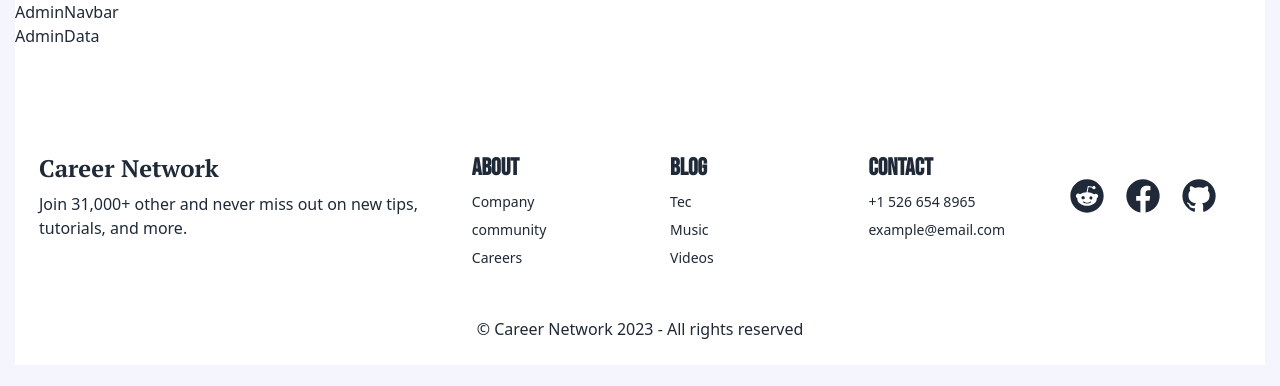
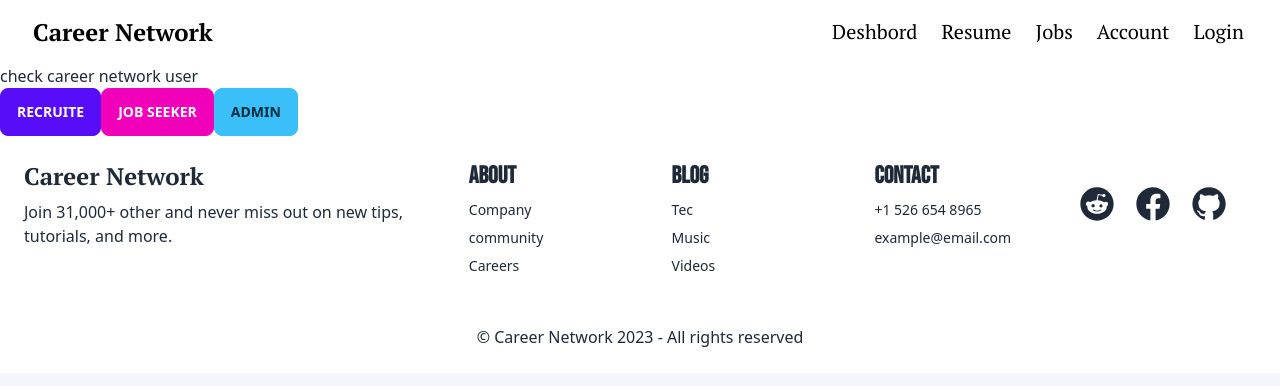
Before and after one commit to fahim-abser/Career-Network-client, a React (Create React App) app in the folder client/career-network/: page /admin in a window 1280 px wide. Shown: the top 386 px of the page. Built offline with nearby package versions, Linux system fonts and the light colour scheme; no server answers; a web font is replaced by a local one.

Commit message:
added castomize

```diff
--- a/client/career-network/src/Pages/Admin/AdminData/AdminData.js
+++ b/client/career-network/src/Pages/Admin/AdminData/AdminData.js
@@ -1,8 +1,18 @@
 import React from 'react'
+import { Link } from 'react-router-dom'
 
 function AdminData() {
   return (
-    <div>AdminData</div>
+    <div className="">
+      <div>
+        <h2>check career network user</h2>
+      </div>
+      <div>
+        <Link to={'/admin/recruiter'}><button className='btn btn-primary'>recruite</button></Link>
+        <Link to={"/admin/jobseerker"}><button className='btn btn-secondary'>job seeker</button></Link>
+        <Link to={"/admin/admintable"}><button className='btn-info btn'>admin</button></Link>
+      </div>
+    </div>
   )
 }
 
--- a/client/career-network/src/Pages/Admin/AdminNavbar.js
+++ b/client/career-network/src/Pages/Admin/AdminNavbar.js
@@ -1,9 +1,59 @@
-import React from 'react'
+import React, { useContext, useState } from 'react'
+import { FiMenu } from 'react-icons/fi';
+import { RxCross1 } from 'react-icons/rx';
+import { Link } from 'react-router-dom';
+import { AuthContext } from '../../Context/AuthProvider';
 
 function AdminNavbar() {
-  return (
-    <div>AdminNavbar</div>
-  )
-}
+  const [menu, setMenu] = useState(true)
+    const {user, logOut} = useContext(AuthContext)
+    const handleLogOut = () => {
+        logOut()
+            .then(() => { })
+            .catch(err => console.log(err));
+    }
+
+    // navbar list item
+    const navItems =<>
+        <li className={`listItem ${menu ? 'text-black' : "text-white"}`}><Link to="/employedeshbord" className=''>deshbord</Link></li>
+        <li className={`listItem ${menu ? "text-black" : "text-white"}`}><Link to={"/employedeshbord/resumemanager"}>Resume</Link></li>
+        <li className={`listItem ${menu ? "text-black" : "text-white"}`}><Link to={'/employedeshbord/employejobs'}>jobs</Link></li>
+        <li className={`listItem ${menu? "text-black": "text-white"}`}><Link to={"/employedeshbord/myaccount"}>account</Link></li>
+        {user?.uid ? <>
+            <li className={`listItem ${menu ? "text-black" : "text-white"}`}><Link onClick={handleLogOut}>Logout</Link></li>
+        </> : <>
+                <li className={`listItem ${menu ? "text-black" : "text-white"}`}><Link to='/login'>Login</Link></li>
+            </>
+        }
+    </>
+    // navbar start hare
+    return (
+      <div className='relative h-16'>
+          <div className={`navbar max-w-[1440px] mx-auto backdrop-blur-3xl z-20 fixed top-0 lg:bg-transparent lg:text-black ${menu?'bg-transparent text-black duration-200 ease-in':'bg-sky-800 text-slate-200 duration-200 ease-out'}  px-4`}>
+              <div className="navbar-start">
+                  <Link to={'/'} className="btn btn-ghost normal-case font-bold text-2xl font-besicFont ">Career Network</Link>
+              </div>
+              <div className='navbar-end'>
+                  <div className="">
+                      <label onClick={()=>setMenu(!menu)} className="btn btn-ghost lg:hidden">
+                          <i className=''>{menu ? <FiMenu className='text-3xl'></FiMenu> : <RxCross1 className='text-3xl '></RxCross1>}</i>
+                      </label>
+                  </div>
+                  <div className="hidden lg:flex">
+                      <ul className="text-xl font-medium flex capitalize">
+                          {navItems}
+                      </ul>
+                  </div>
+              </div>
+          </div>
+          <div className=''>
+              <div className={`w-full lg:hidden z-20 top-16 fixed bg-sky-700 backdrop-blur-3xl duration-1000 ${menu?'h-0 duration-1000 hidden':" pb-10 duration-1000 block bg-sky-700" }`}>
+                  <ul className='text-lg capitalize'>
+                      {navItems}
+                  </ul>
+              </div>
+          </div>
+      </div>
+)}
 
 export default AdminNavbar
--- /dev/null
+++ b/client/career-network/src/Pages/Admin/UserTabel/AdminTable.js
@@ -0,0 +1,9 @@
+import React from 'react'
+
+function AdminTable() {
+  return (
+    <div>AdminTable</div>
+  )
+}
+
+export default AdminTable
--- /dev/null
+++ b/client/career-network/src/Pages/Admin/UserTabel/JobSeekerTabel.js
@@ -0,0 +1,9 @@
+import React from 'react'
+
+function JobSeekerTabel() {
+  return (
+    <div>JobSeekerTabel</div>
+  )
+}
+
+export default JobSeekerTabel
--- a/client/career-network/src/Pages/Deshbord/Deshbord.js
+++ b/client/career-network/src/Pages/Deshbord/Deshbord.js
@@ -1,4 +1,4 @@
-import React from 'react'
+import React, { useContext } from 'react'
 import Deshbordnavbar from './Deshbordnavbar'
 import { Outlet } from 'react-router-dom'
 import Footer from '../Shared/Footer/Footer'
--- a/client/career-network/src/Pages/Deshbord/Deshbordnavbar.js
+++ b/client/career-network/src/Pages/Deshbord/Deshbordnavbar.js
@@ -56,7 +56,7 @@ function Deshbordnavbar() {
     return (
 
       <div className='relative h-16 '>
-            <div className={`navbar max-w-[1250px] mx-auto backdrop-blur-3xl z-10 fixed top-0 lg:bg-transparent lg:text-black ${menu?'bg-transparent text-black duration-200 ease-in':'bg-sky-800 text-slate-200 duration-200 ease-out'}  px-4 dark:text-white `}>
+            <div className={`navbar max-w-[1440px] mx-auto backdrop-blur-3xl z-10 fixed top-0 lg:bg-transparent lg:text-black ${menu?'bg-transparent text-black duration-200 ease-in':'bg-sky-800 text-slate-200 duration-200 ease-out'}  px-4 dark:text-white `}>
 
                 <div className="navbar-start">
                     <Link to={'/'} className="btn btn-ghost normal-case font-bold text-2xl font-besicFont ">Career Network</Link>
--- a/client/career-network/src/Pages/EmployeeDeshbord/EmployeeDeshbordNavbar.js
+++ b/client/career-network/src/Pages/EmployeeDeshbord/EmployeeDeshbordNavbar.js
@@ -30,7 +30,7 @@ function EmployeeDeshbordNavbar() {
     // navbar start hare
     return (
       <div className='relative h-16'>
-            <div className={`navbar max-w-[1250px] mx-auto backdrop-blur-3xl z-20 fixed top-0 lg:bg-transparent lg:text-black ${menu?'bg-transparent text-black duration-200 ease-in':'bg-sky-800 text-slate-200 duration-200 ease-out'}  px-4`}>
+            <div className={`navbar max-w-[1440px] mx-auto backdrop-blur-3xl z-20 fixed top-0 lg:bg-transparent lg:text-black ${menu?'bg-transparent text-black duration-200 ease-in':'bg-sky-800 text-slate-200 duration-200 ease-out'}  px-4`}>
                 <div className="navbar-start">
                     <Link to={'/'} className="btn btn-ghost normal-case font-bold text-2xl font-besicFont ">Career Network</Link>
                 </div>
--- a/client/career-network/src/Pages/Shared/Footer/Footer.jsx
+++ b/client/career-network/src/Pages/Shared/Footer/Footer.jsx
@@ -2,7 +2,7 @@ import React from 'react';
 
 const Footer = () => {
     return (
-        <div className='mt-20'>
+        <div className=''>
             <footer className="">
                 <div className="container p-6 mx-auto">
                     <div className="lg:flex">
--- a/client/career-network/src/Pages/Shared/Navbar/Navbar.jsx
+++ b/client/career-network/src/Pages/Shared/Navbar/Navbar.jsx
@@ -37,7 +37,6 @@ const Navbar = () => {
             return data
         })
     })
-    console.log(condition)
     const navItems = <>
         <li className={`px-4 dark:text-white lg:pl-0 pl-10 mx-1 lg:py-1 py-2 font-besicFont lg:text-black ${menu ? 'text-black' : "text-white"} hover:bg-sky-900 lg:hover:bg-transparent`}><Link to="/alljobs" className=''>Jobs</Link></li>
         <li className={`px-4 dark:text-white lg:pl-0 pl-10 mx-1 lg:py-1 py-2 font-besicFont lg:text-black ${menu ? 'text-black' : "text-white"} hover:bg-sky-900 lg:hover:bg-transparent`}><button onClick={handleTheme} className=''>Theme</button></li>
@@ -46,7 +45,7 @@ const Navbar = () => {
         {user?.uid ? <>
             {condition?.role ==="recruiter" && <li className={`listItem ${menu? "text-black": "text-white"} `}><Link to={"/deshbord"}>Deshbord</Link></li>}
             {condition?.role === "seeker" && <li className={`listItem ${menu ? "text-black" : "text-white"} `}><Link to={"/employedeshbord"}>employeDeshbord</Link></li>}
-            {condition?.role === "admin" && <li className={`listItem ${menu ? "text-black" : "text-white"} `}><Link onClick={handleLogOut}>Logout</Link></li>}
+            {condition?.role === "admin" && <li className={`listItem ${menu ? "text-black" : "text-white"} `}><Link to={"/admin"}>admin deshbord</Link></li>}
             <li className={`listItem ${menu ? "text-black" : "text-white"} `}><Link onClick={handleLogOut}>Logout</Link></li>
         </> : <>
             <li className={`px-4 dark:text-white lg:pl-0 pl-10 mx-1 lg:py-1 py-2 lg:text-black ${menu ? "text-black" : "text-white"} font-besicFont hover:bg-sky-900 lg:hover:bg-transparent`}><Link to='/login'>Login</Link></li>
@@ -57,7 +56,7 @@ const Navbar = () => {
     </>
     return (
         <div className={`relative h-16 `}>
-            <div className={`navbar max-w-[1250px]  mx-auto backdrop-blur-3xl z-10 fixed top-0 lg:bg-transparent lg:text-black ${menu ? 'bg-transparent text-black duration-200 ease-in' : 'bg-sky-800 text-slate-200 duration-200 ease-out'}  px-4 dark:text-white `}>
+            <div className={`navbar max-w-[1440px]  mx-auto backdrop-blur-3xl z-10 fixed top-0 lg:bg-transparent lg:text-black ${menu ? 'bg-transparent text-black duration-200 ease-in' : 'bg-sky-800 text-slate-200 duration-200 ease-out'}  px-4 dark:text-white `}>
                 <div className="navbar-start">
                     <Link to={'/'} className="btn btn-ghost normal-case font-bold text-2xl font-besicFont ">Career Network</Link>
                 </div>
--- a/client/career-network/src/index.css
+++ b/client/career-network/src/index.css
@@ -11,7 +11,7 @@
 }
 
 :root{
-    max-width: 1250px;
+    max-width: 1440px;
     margin-inline: auto;
     background-color:#F5F5FD;
 }
```
Also changed, not shown: client/career-network/src/Pages/Admin/UserTabel/RecruiteTable.js (added, +59 -0 lines), client/career-network/src/routes/Routes/Routes.jsx (+15 -0 lines).
